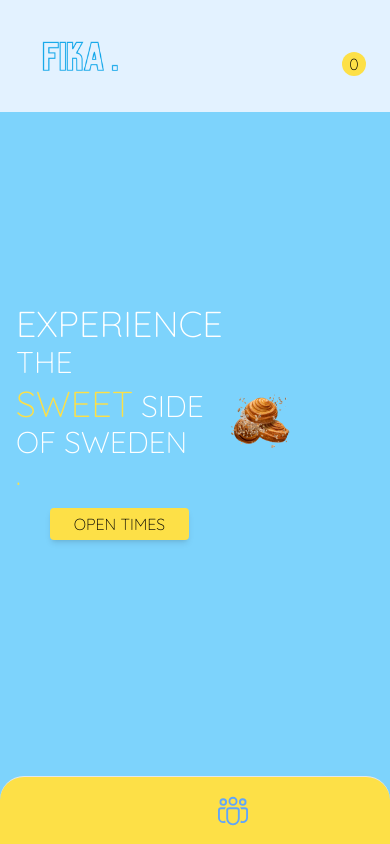
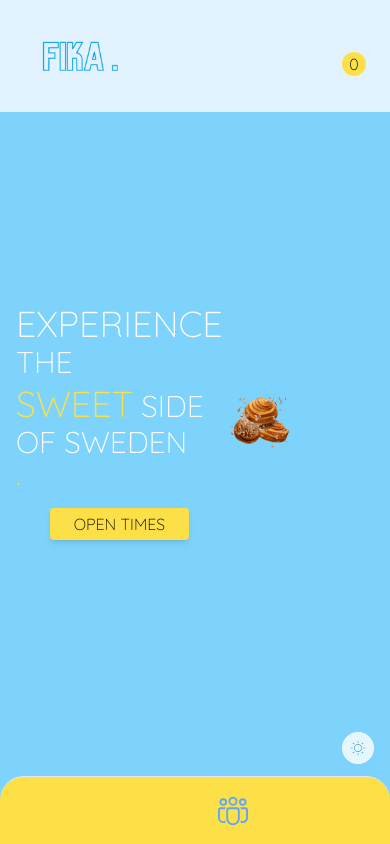
Before and after one commit to bianca9901/Fika, a Next.js app: page / in a window 390 px wide. Shown: the top 844 px of the page. Built offline with nearby package versions, Linux system fonts and the light colour scheme; some icons are missing.

Commit message:
Improve appearance of ThemeToggle on smaller screens

```diff
--- a/components/ThemeToggle.tsx
+++ b/components/ThemeToggle.tsx
@@ -1,30 +1,30 @@
-"use client"
+"use client";
 
-import { useTheme } from '@/context/ThemeContext'
-import React from 'react'
+import { useTheme } from "@/context/ThemeContext";
+import React from "react";
 import { Icon } from "@iconify/react";
 
 export default function ThemeToggle() {
-  const { theme, toggleTheme } = useTheme()
+  const { theme, toggleTheme } = useTheme();
   return (
-    <button className='fixed bottom-5 right-5 bg-white w-[3rem] h-[3rem]
-    bg-opacity-80 border border-white
+    <button
+      className="fixed bottom-20 md:bottom-5 right-4 bg-white md:w-[3rem]
+      md:h-[3rem] w-[2rem] h-[2rem] bg-opacity-80 border border-white
     border-opacity-40 shadow-2xl rounded-full flex items-center
-    justify-center hover:scale-[1.15] active:scale-105 transition-all'
-    onClick={toggleTheme}>
-          {
-            theme === "light" ? (
+    justify-center hover:scale-[1.15] active:scale-105 transition-all"
+      onClick={toggleTheme}
+    >
+      {theme === "light" ? (
         <Icon
           icon="ph:sun-thin"
-              className='w-[2rem] h-[2rem] text-sky-600'
+          className="md:w-[2rem] md:h-[2rem] w-[1rem] h-[1rem] text-sky-600"
         />
       ) : (
         <Icon
           icon="ph:moon-thin"
-              className='w-[2rem] h-[2rem] text-sky-600'
+          className="md:w-[2rem] md:h-[2rem] w-[1rem] h-[1rem] text-sky-600"
         />
-            )
+      )}
+    </button>
+  );
 }
-    </button>
-  )
-}
```
Lines whose indentation alone changed are shown as unchanged.
